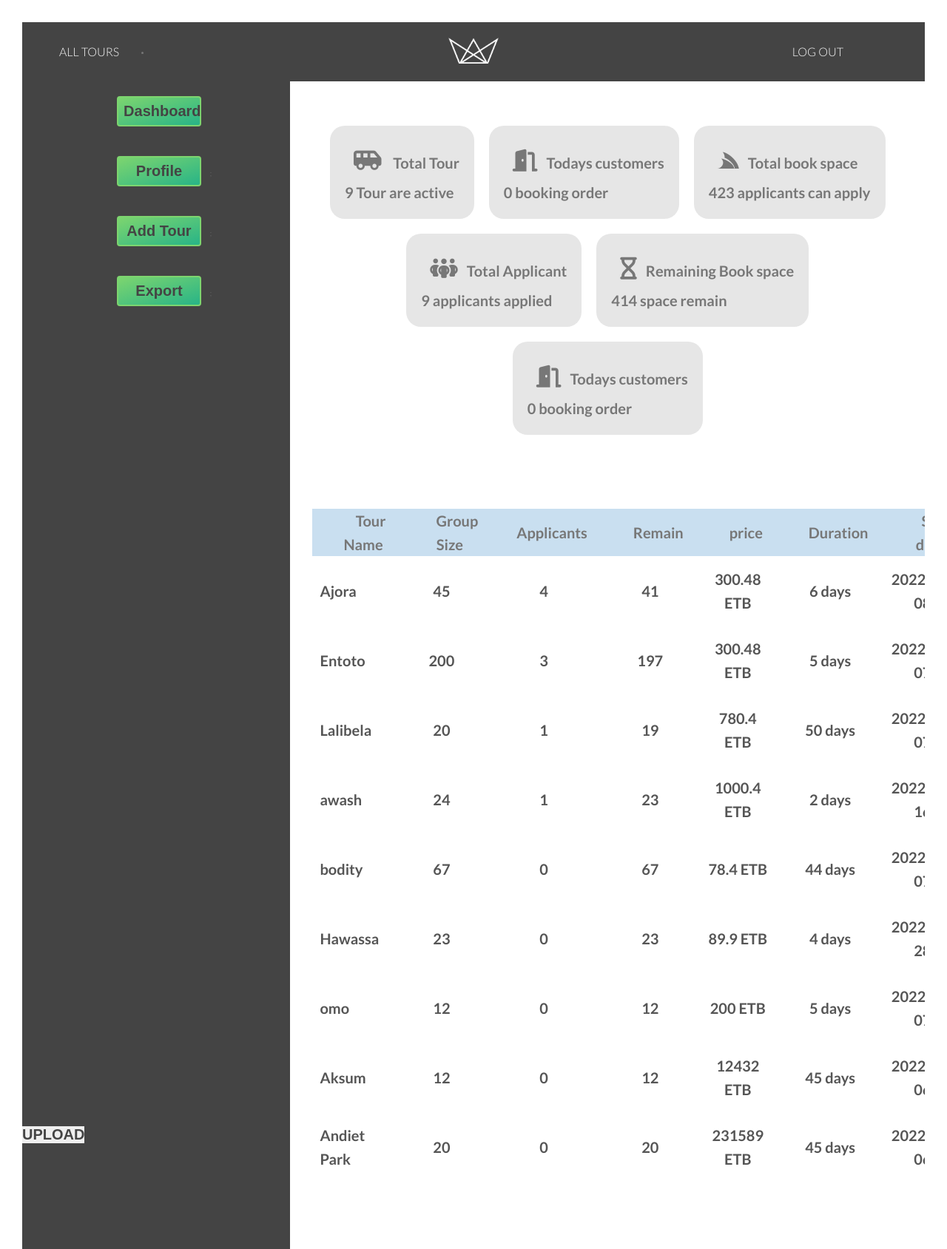
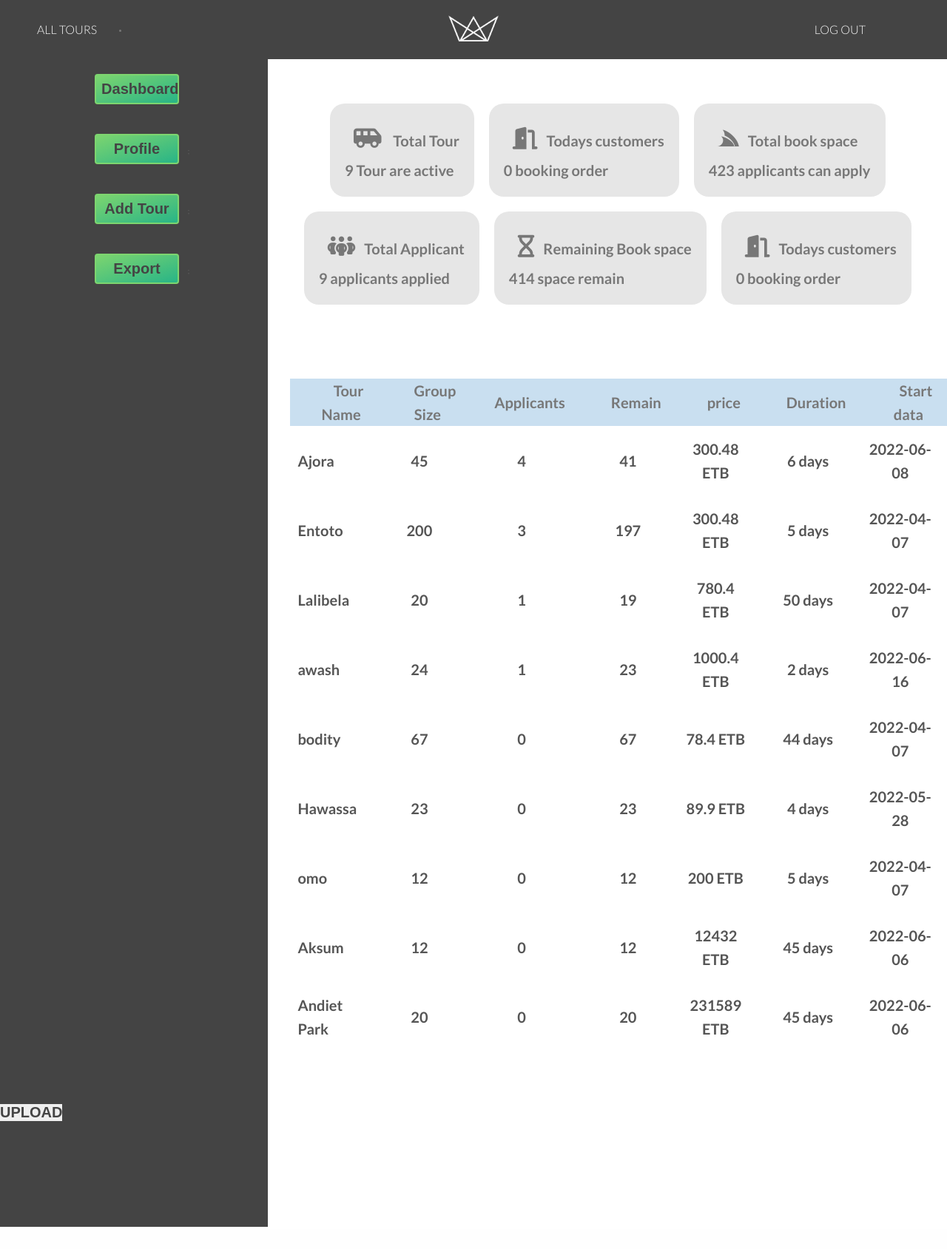
Before and after one commit to guzoTour/guzo, a PHP site: page /Tour/view/admin/adminProfile.php in a window 1280 px wide. Shown: the whole page at 74% size. After the commit the page ends 1659 px from the top, so only its background shows below. Run offline with PHP 8.4, Linux system fonts and the light colour scheme; a user stored in the database is signed in; data comes from the database, SQL or seed files in the repository; some libraries are stand-ins or nearby versions.

Commit message:
Update adminStyle.css

```diff
--- a/css/adminStyle.css
+++ b/css/adminStyle.css
@@ -1,3 +1,6 @@
+body{
+    padding: 0;
+}
 .edit{
     text-decoration: none;
     padding: 10px;
```
